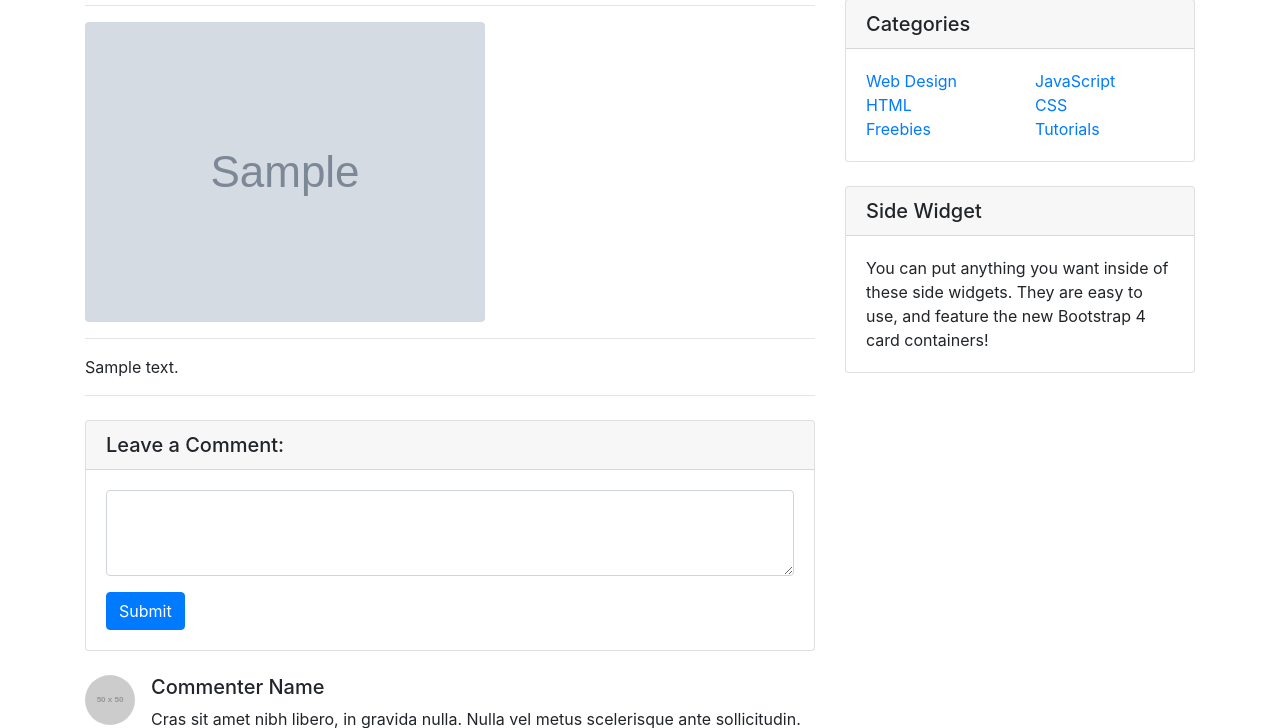
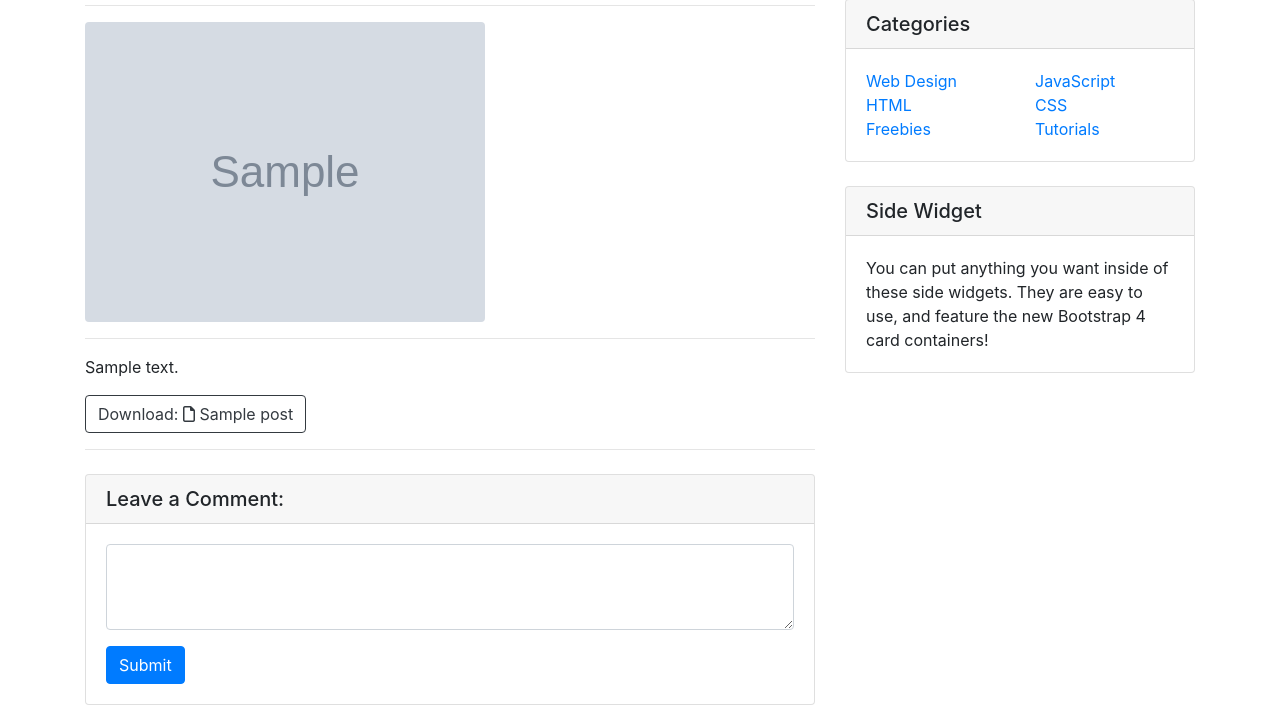
Before and after one commit to YHyunCho/Django_practice, a Django app: template blog/templates/blog/post_detail.html in a window 1280 px wide. Shown: the part 234-962 px from the top of the page. Run offline with Django 3.2, Linux system fonts and the light colour scheme; the template is opened without the code that fills it: most values are stand-ins (such as "Sample title", 1, 10 or a date in 2020); grey boxes marked "Sample" are stand-in pictures; grey boxes labelled with a size stand in for pictures from a placeholder-image service; some libraries are stand-ins or nearby versions.

Commit message:
첨부 파일 있을 경우 포스트 상세 페이지에 다운로드 버튼 출력하기

```diff
--- a/blog/templates/blog/post_detail.html
+++ b/blog/templates/blog/post_detail.html
@@ -16,7 +16,7 @@
 
     <!-- Custom styles for this template -->
     <link rel="stylesheet" href="{% static 'blog/css/blog-post.css' %}" media="screen">
-
+    <script src="https://kit.fontawesome.com/726bbd6862.js" crossorigin="anonymous"></script>
 </head>
 
 <body>
@@ -59,7 +59,6 @@
 
             <!-- Title -->
             <h1 class="mt-4">{{ post.title }}</h1>
-
             <!-- Author -->
             <p class="lead">
                 by
@@ -80,10 +79,30 @@
                 <img class="img-fluid rounded" src="https://picsum.photos/seed/{{ post.id }}/800/200" alt="random_image">
             {% endif %}
 
+
             <hr>
 
             <!-- Post Content -->
             <p>{{ post.content }}</p>
+
+            {% if post.file_upload %}
+                <a href="{{ post.file_upload.url }}" class="btn btn-outline-dark" role="button" download>
+                    Download:
+
+                    {% if post.get_file_ext == 'csv' %}
+                        <i class="fas fa-file-csv"></i>
+                    {% elif post.get_file_ext == 'xlsx' or post.get_file_ext == 'xls' %}
+                        <i class="fas fa-file-excel"></i>
+                    {% elif post.get_file_ext == 'docx' or post.get_file_ext == 'doc' %}
+                        <i class="fas fa-file-word"></i>
+                    {% else %}
+                        <i class="far fa-file"></i>
+                    {% endif %}
+
+                    {{ post.get_file_name }}
+                </a>
+            {% endif %}
+
             <hr>
 
             <!-- Comments Form -->
--- a/blog/templates/blog/post_list.html
+++ b/blog/templates/blog/post_list.html
@@ -87,9 +87,9 @@
                 <!-- Blog Post -->
                 <div class="card mb-4">
                     {% if p.head_image %}
-                        <img class="card-img-top" src="{{ p.head_image.url }}" alt="{{ p }} head im-age">
+                        <img class="card-img-top" src="{{ p.head_image.url }}" alt="{{ p }} head image">
                     {% else %}
-                        <img class="card-img-top" src="https://picsum.photos/seed/{{ p.id }}/800/200" alt="ramdom_image">
+                        <img class="card-img-top" src="https://picsum.photos/seed/{{ p.id }}/800/200" alt="random_image">
                     {% endif %}
                     <div class="card-body">
                         <h2 class="card-title">{{ p.title}}</h2>
```
Also changed, not shown: blog/models.py (+10 -1 lines). Lines whose indentation alone changed are shown as unchanged.
